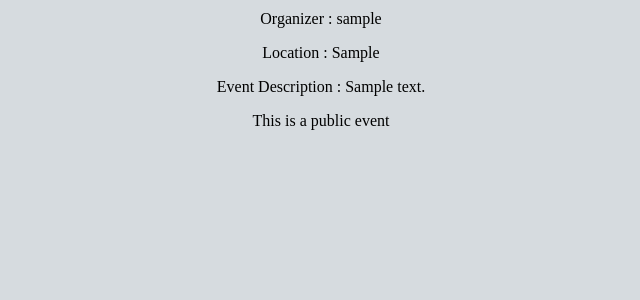
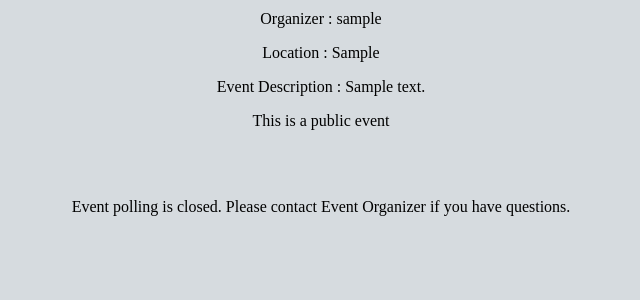
Before and after one commit to streddy/scheduleUs, a Django app: page /1/ in a window 1280 px wide. Shown: the part 243-543 px from the top of the page, without its empty margins (319-959 px from the left). Run offline with Django 3.2, Linux system fonts and the light colour scheme; tables that the repository leaves empty hold one stand-in row (values such as "Sample post").

Commit message:
Finalized Decline Event

```diff
--- a/scheduleUs/models.py
+++ b/scheduleUs/models.py
@@ -11,6 +11,7 @@ class Event(models.Model):
     poll_timeframe_start = models.DateTimeField('start of poll timeframe')
     poll_timeframe_end = models.DateTimeField('end of poll timeframe')
     poll_end = models.DateTimeField('poll closing time')
+    is_closed = models.BooleanField(default=False)
     def __str__ (self):
         return self.name
 
--- a/scheduleUs/urls.py
+++ b/scheduleUs/urls.py
@@ -32,4 +32,6 @@ urlpatterns = [
     path('delete_event/', views.delete_event, name = 'delete_event'),
     path('<int:pk>/delete/', views.EventDelete.as_view(), name='event_confirm_delete'),
     path('<int:pk>/event_update/', views.EventUpdate.as_view(), name='event_update'),
+    path('<int:event_id>/event_response/', views.respond_to_event, name='event_response'),
+    path('<int:event_id>/event_decline/', views.decline_event, name='event_decline'),
 ]
--- a/scheduleUs/views.py
+++ b/scheduleUs/views.py
@@ -1,4 +1,4 @@
-from .forms import EventCreationForm
+from .forms import EventCreationForm, EventResponseForm
 from django.forms import modelformset_factory
 from django.shortcuts import render, redirect
 from django.http import HttpResponse
@@ -8,6 +8,10 @@ from django.views.generic.edit import DeleteView, UpdateView
 from django.db.models import Q
 from .models import Event, UserInvited
 from users.models import Friends
+import datetime
+import pytz
+
+utc=pytz.UTC
 
 # EVENT VIEWS
 def create_event(request):
@@ -22,6 +26,29 @@ def create_event(request):
         form = EventCreationForm()
 
     return render(request, 'create_event.html', {'event_form': form})
+
+def respond_to_event(request, event_id):
+    if request.method == 'POST':
+        form = EventResponseForm(request.POST)
+        if form.is_valid():
+            obj = form.save(commit = False)
+            obj.responder = request.user
+            obj.event = Event.objects.get(id=event_id)
+            obj.save()
+            UserInvited.objects.filter(event=event_id, invited_user=request.user).delete()
+            return redirect('dashboard')
+    else:
+        form = EventResponseForm()
+    event_responding_to = Event.objects.get(id=event_id)
+    context = {'response_form':form, 'event':event_responding_to}
+    return render(request, 'respond_to_poll.html', context)
+
+def decline_event(request, event_id):
+    event_responding_to = Event.objects.get(id=event_id)
+    if(request.user.is_authenticated):
+        UserInvited.objects.filter(event=event_id, invited_user=request.user).delete()
+    context = {'event':event_responding_to}
+    return render(request, 'decline_event.html', context)
 
 def invite_users(request, event_id):
     friends = Friends.objects.filter(initiator=request.user)
@@ -52,7 +79,7 @@ def invite_users(request, event_id):
 def event_page(request, event_id):
     template = loader.get_template('event_page.html')
     curr_event = Event.objects.get(id=event_id)
-    context = {'event' : curr_event,}
+    context = {'event' : curr_event}
     return HttpResponse(template.render(context, request))
 
 def delete_event(request):
@@ -63,16 +90,32 @@ def delete_event(request):
 def dashboard(request):
     username = None
     template=loader.get_template('dashboard.html')
-
+    now = datetime.datetime.now()
+    now = now.replace(tzinfo=utc)
     event_list = {}
     invited_list = {}
     if(request.user.is_authenticated):
         username = request.user.username
         event_list = Event.objects.filter(organizer=request.user)
+        event_list = event_list.exclude(is_closed=True)
+        for event1 in event_list:
+            poll_end = event1.poll_end.replace(tzinfo=utc)
+            if(event1.poll_end<now):
+                obj = Event.objects.get(id = event1.id)
+                obj.is_closed = True
+                obj.save()
+                #event1.is_closed = True
         invited = UserInvited.objects.filter(invited_user=request.user).values('event')
         invited_list = Event.objects.filter(Q(id__in=invited) | Q(is_public=True))
         if invited_list:
+            invited_list = invited_list.exclude(is_closed=True)
             invited_list = invited_list.exclude(organizer=request.user)
+            for event1 in invited_list:
+                poll_end = event1.poll_end.replace(tzinfo=utc)
+                if(event1.poll_end<now):
+                    obj = Event.objects.get(id = event1.id)
+                    obj.is_closed = True
+                    obj.save()
 
     context = {'event_list' : event_list, 'invited_list' : invited_list}
     return HttpResponse(template.render(context, request))
--- a/templates/dashboard.html
+++ b/templates/dashboard.html
@@ -41,7 +41,7 @@
     </ul>
 {%endif%}
 <hr>
-<p> Events invited to and public events </p>
+<p> Events invited to and public</p>
 {% if invited_list %}
     <ul>
       {% for event1 in invited_list %}
--- a/templates/event_page.html
+++ b/templates/event_page.html
@@ -37,6 +37,14 @@
 {% endif %}
 <br><br>
 {% if event.organizer == user %}
+{% elif event.is_closed %}
+    <p> Event polling is closed. Please contact Event Organizer if you have questions. </p>
+{% else %}
+    <li><a href= "/{{event.id}}/event_response/">Respond to Event</a></li>
+    <li><a href= "/{{event.id}}/event_decline/">I'm not going</a></li>
+{% endif %}
+<br><br>
+{% if event.organizer == user %}
     <form action = "{% url 'event_confirm_delete' event.pk %}" method = "post">{% csrf_token %}
       <p> Do you want to delete {{event.name}}?</p>
       <input type = "submit" value = "Confirm" />
```
Also changed, not shown: scheduleUs/forms.py (+13 -1 lines), templates/decline_event.html (added, +15 -0 lines).
